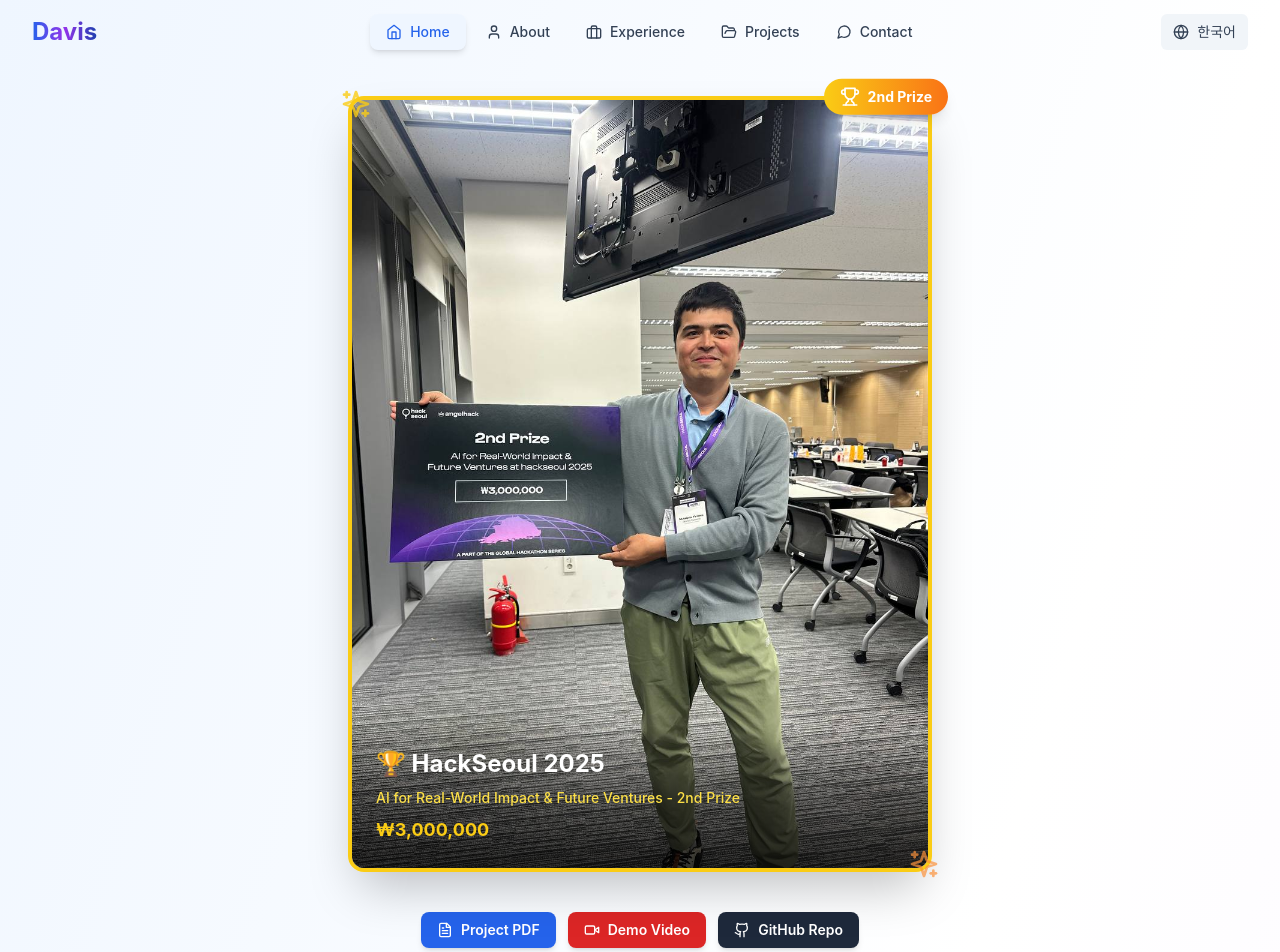
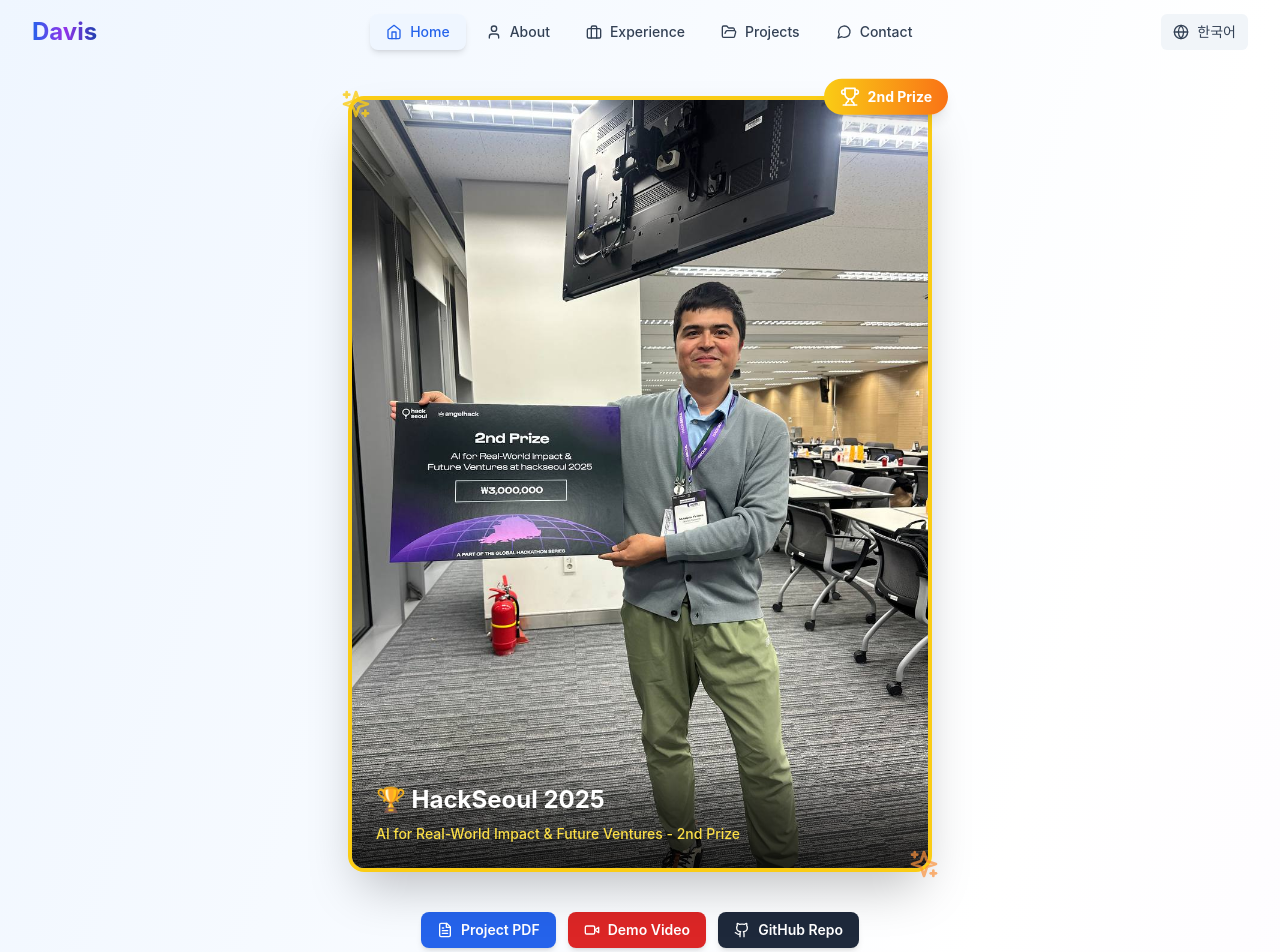
Before and after one commit to firdavs9777/updated_react_portfolio, a React (Vite) app: page / in a window 1280 px wide. Shown: the top 952 px of the page. Built offline with nearby package versions, Linux system fonts and the light colour scheme.

Commit message:
price removed

```diff
--- a/src/pages/Home.tsx
+++ b/src/pages/Home.tsx
@@ -116,9 +116,6 @@ export const HomePage: React.FC = () => {
                           {language === "ko"
                             ? "AI for Real-World Impact & Future Ventures - 2등상"
                             : "AI for Real-World Impact & Future Ventures - 2nd Prize"}
-                        </p>
-                        <p className="text-lg font-bold text-yellow-400 mt-2">
-                          ₩3,000,000
                         </p>
                       </div>
                     </div>
```
